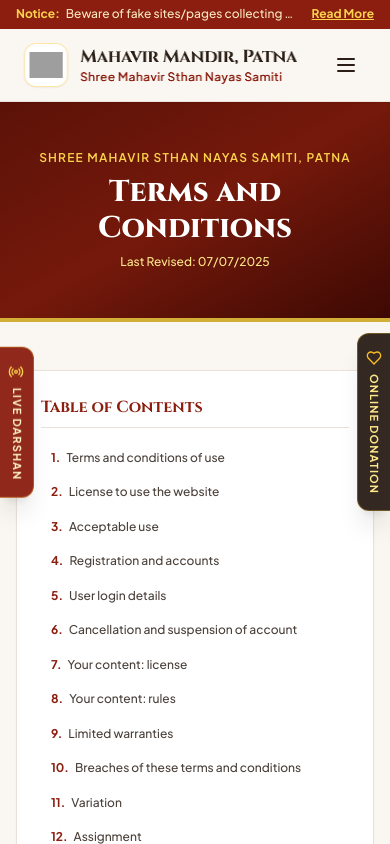
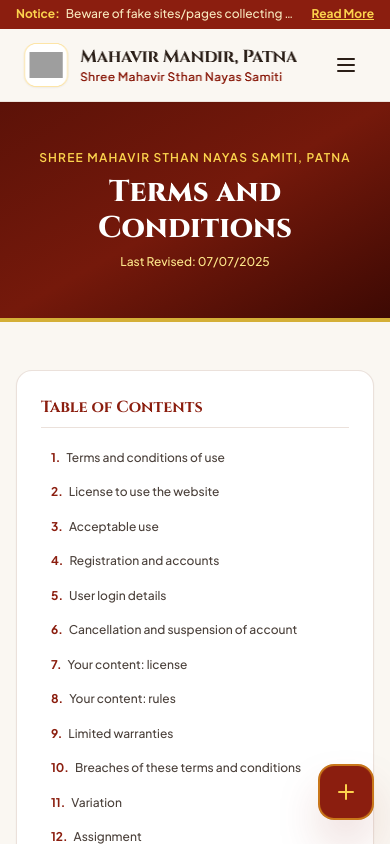
Before and after one commit to raunakjalan718/mahavir-mandir, a Next.js app: page /terms in a window 390 px wide. Shown: the top 844 px of the page. Built offline with nearby package versions, Linux system fonts and the light colour scheme; grey boxes are pictures that could not be loaded.

Commit message:
feat: replace side tabs with bottom-right FAB menu (Live Darshan, Donation, Language)

```diff
--- a/src/components/SideEdgeTabs.tsx
+++ b/src/components/SideEdgeTabs.tsx
@@ -1,41 +1,157 @@
 "use client";
 
-import { Radio, Heart } from "lucide-react";
+import { useState } from "react";
+import { Radio, Heart, Globe, X, Plus } from "lucide-react";
+import { motion, AnimatePresence } from "framer-motion";
 
 interface SideEdgeTabsProps {
   onOpenLive: () => void;
   onOpenDonate: () => void;
 }
 
+const menuItems = [
+  {
+    id: "live",
+    label: "Live Darshan",
+    sublabel: "Watch now",
+    icon: Radio,
+    bg: "bg-[#8b1e0f]",
+    hoverBg: "hover:bg-[#73180c]",
+    iconColor: "text-amber-300",
+    border: "border-amber-400/40",
+  },
+  {
+    id: "donate",
+    label: "Online Donation",
+    sublabel: "Offer prasad",
+    icon: Heart,
+    bg: "bg-amber-500",
+    hoverBg: "hover:bg-amber-600",
+    iconColor: "text-gray-900",
+    border: "border-amber-300/50",
+  },
+  {
+    id: "language",
+    label: "Language",
+    sublabel: "Hindi / English",
+    icon: Globe,
+    bg: "bg-[#2a1e17]",
+    hoverBg: "hover:bg-[#3d2a1e]",
+    iconColor: "text-amber-300",
+    border: "border-amber-400/30",
+  },
+];
+
 export default function SideEdgeTabs({
   onOpenLive,
   onOpenDonate,
 }: SideEdgeTabsProps) {
+  const [isOpen, setIsOpen] = useState(false);
+
+  function handleAction(id: string) {
+    setIsOpen(false);
+    if (id === "live") onOpenLive();
+    if (id === "donate") onOpenDonate();
+    // language: no action yet
+  }
+
   return (
-    <>
-      {/* Left Edge Tab: Live Darshan (Rotated 90° Text) */}
-      <button
-        onClick={onOpenLive}
-        className="group fixed left-0 top-1/2 -translate-y-1/2 z-40 flex flex-col items-center gap-2 py-4 px-2 bg-[#8b1e0f]/95 hover:bg-[#73180c] text-white rounded-r-xl border-y border-r border-amber-400/30 shadow-xl backdrop-blur-md transition-all duration-300 hover:translate-x-1 focus:outline-none cursor-pointer"
-        title="Watch Live Darshan Stream"
+    <div className="fixed bottom-6 right-4 sm:right-6 z-50 flex flex-col items-end gap-3">
+      {/* Menu Items */}
+      <AnimatePresence>
+        {isOpen && (
+          <motion.div
+            initial={{ opacity: 0, y: 16, scale: 0.9 }}
+            animate={{ opacity: 1, y: 0, scale: 1 }}
+            exit={{ opacity: 0, y: 12, scale: 0.92 }}
+            transition={{ duration: 0.3, ease: [0.16, 1, 0.3, 1] }}
+            className="flex flex-col gap-2.5 items-end"
+          >
+            {menuItems.map((item, i) => {
+              const Icon = item.icon;
+              return (
+                <motion.button
+                  key={item.id}
+                  initial={{ opacity: 0, x: 20 }}
+                  animate={{ opacity: 1, x: 0 }}
+                  exit={{ opacity: 0, x: 20 }}
+                  transition={{
+                    duration: 0.25,
+                    delay: i * 0.05,
+                    ease: "easeOut",
+                  }}
+                  onClick={() => handleAction(item.id)}
+                  className={`
+                    group flex items-center gap-3 pr-3.5 pl-3 py-2.5
+                    ${item.bg} ${item.hoverBg}
+                    rounded-2xl border ${item.border}
+                    shadow-xl backdrop-blur-md
+                    transition-all duration-200 active:scale-95
+                    cursor-pointer
+                  `}
+                >
+                  {/* Text */}
+                  <div className="text-right">
+                    <p className="text-white font-bold text-sm leading-tight whitespace-nowrap">
+                      {item.label}
+                    </p>
+                    <p className="text-white/60 text-[10px] font-medium leading-tight whitespace-nowrap">
+                      {item.sublabel}
+                    </p>
+                  </div>
+                  {/* Icon bubble */}
+                  <div className={`w-8 h-8 rounded-xl bg-white/15 flex items-center justify-center shrink-0 group-hover:scale-110 transition-transform`}>
+                    <Icon className={`w-4 h-4 ${item.iconColor}`} />
+                  </div>
+                </motion.button>
+              );
+            })}
+          </motion.div>
+        )}
+      </AnimatePresence>
+
+      {/* FAB Toggle Button */}
+      <motion.button
+        whileTap={{ scale: 0.9 }}
+        onClick={() => setIsOpen(!isOpen)}
+        className={`
+          relative w-14 h-14 rounded-2xl
+          bg-[#8b1e0f] hover:bg-[#73180c]
+          border-2 border-amber-400/50
+          shadow-2xl shadow-[#8b1e0f]/40
+          flex items-center justify-center
+          transition-all duration-300 cursor-pointer
+          ${isOpen ? "rotate-45" : "rotate-0"}
+        `}
+        style={{ transition: "transform 0.3s ease, background 0.2s" }}
+        aria-label="Open quick actions"
       >
-        <Radio className="w-4 h-4 text-amber-300 shrink-0" />
-        <span className="[writing-mode:vertical-rl] text-[11px] font-bold tracking-widest uppercase text-amber-100 group-hover:text-white select-none whitespace-nowrap">
-          Live Darshan
-        </span>
-      </button>
-
-      {/* Right Edge Tab: Online Donation (Rotated 90° Text) */}
-      <button
-        onClick={onOpenDonate}
-        className="group fixed right-0 top-1/2 -translate-y-1/2 z-40 flex flex-col items-center gap-2 py-4 px-2 bg-[#2a1e17]/95 hover:bg-[#8b1e0f] text-white rounded-l-xl border-y border-l border-amber-400/30 shadow-xl backdrop-blur-md transition-all duration-300 hover:-translate-x-1 focus:outline-none cursor-pointer"
-        title="Make an Online Donation"
-      >
-        <Heart className="w-4 h-4 text-amber-400 shrink-0 group-hover:scale-110 transition-transform" />
-        <span className="[writing-mode:vertical-rl] text-[11px] font-bold tracking-widest uppercase text-amber-200 group-hover:text-white select-none whitespace-nowrap">
-          Online Donation
-        </span>
-      </button>
-    </>
+        {/* Glow ring */}
+        <span className="absolute inset-0 rounded-2xl ring-2 ring-amber-400/20 animate-pulse pointer-events-none" />
+        <AnimatePresence mode="wait">
+          {isOpen ? (
+            <motion.span
+              key="close"
+              initial={{ rotate: -45, opacity: 0 }}
+              animate={{ rotate: 0, opacity: 1 }}
+              exit={{ rotate: 45, opacity: 0 }}
+              transition={{ duration: 0.2 }}
+            >
+              <X className="w-6 h-6 text-amber-300" />
+            </motion.span>
+          ) : (
+            <motion.span
+              key="open"
+              initial={{ rotate: 45, opacity: 0 }}
+              animate={{ rotate: 0, opacity: 1 }}
+              exit={{ rotate: -45, opacity: 0 }}
+              transition={{ duration: 0.2 }}
+            >
+              <Plus className="w-6 h-6 text-amber-300" />
+            </motion.span>
+          )}
+        </AnimatePresence>
+      </motion.button>
+    </div>
   );
 }
```
